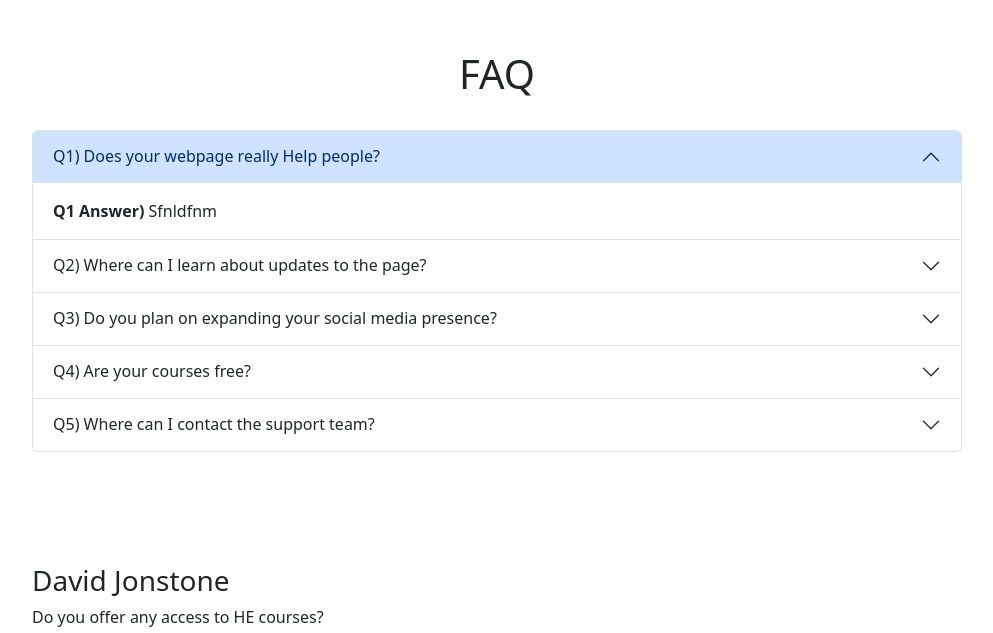
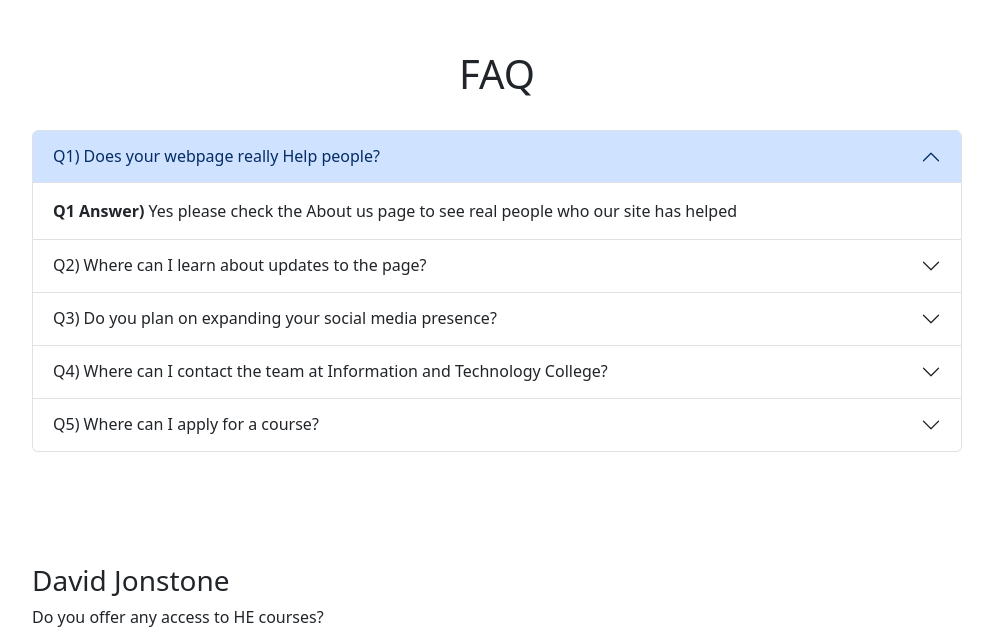
Before and after one commit to tomlinc98/IT-Site-Project, a Django app: page /faq in a window 1280 px wide. Shown: the part 83-716 px from the top of the page, without its empty margins (143-1136 px from the left). Run offline with Django 4.2, Linux system fonts and the light colour scheme; data comes from the database, SQL or seed files in the repository; some libraries are stand-ins or nearby versions.

Commit message:
added faq questions

```diff
--- a/IT_Site/base/templates/base/faq.html
+++ b/IT_Site/base/templates/base/faq.html
@@ -31,7 +31,7 @@
         <div id="collapseOne" class="accordion-collapse collapse show" aria-labelledby="headingOne"
           data-bs-parent="#accordionExample">
           <div class="accordion-body">
-            <strong>Q1 Answer&#41;</strong> Sfnldfnm
+            <strong>Q1 Answer&#41;</strong> Yes please check the About us page to see real people who our site has helped
           </div>
         </div>
       </div>
@@ -45,7 +45,7 @@
         <div id="collapseTwo" class="accordion-collapse collapse" aria-labelledby="headingTwo"
           data-bs-parent="#accordionExample">
           <div class="accordion-body">
-            <strong>Q2 Answer&#41;</strong>
+            <strong>Q2 Answer&#41;</strong> You can find bug fixes and tweaks to the site on our Home page
           </div>
         </div>
       </div>
@@ -54,18 +54,12 @@
           <button class="accordion-button collapsed" type="button" data-bs-toggle="collapse"
             data-bs-target="#collapseThree" aria-expanded="false" aria-controls="collapseThree">
             Q3&#41; Do you plan on expanding your social media presence?
-
           </button>
         </h2>
         <div id="collapseThree" class="accordion-collapse collapse" aria-labelledby="headingThree"
           data-bs-parent="#accordionExample">
           <div class="accordion-body">
-            <strong>Q3 Answer&#41;</strong> It is hidden by default, until the collapse plugin adds the appropriate
-            classes
-            that we use to style each element. These classes control the overall appearance, as well as the showing and
-            hiding via CSS transitions. You can modify any of this with custom CSS or overriding our default variables.
-            It's also worth noting that just about any HTML can go within the <code>.accordion-body</code>, though the
-            transition does limit overflow.
+            <strong>Q3 Answer&#41;</strong> We do plan on expanding our brand to other Social media sites such as TikTok, Reddit, Youtube and even Instagram, so keep an eye out for those Announcements!
           </div>
         </div>
       </div>
@@ -73,18 +67,22 @@
         <h2 class="accordion-header" id="headingFour">
           <button class="accordion-button collapsed" type="button" data-bs-toggle="collapse"
             data-bs-target="#collapseFour" aria-expanded="false" aria-controls="collapseFour">
-            Q4&#41; Are your courses free?
+            Q4&#41; Where can I contact the team at Information and Technology College?
           </button>
         </h2>
         <div id="collapseFour" class="accordion-collapse collapse" aria-labelledby="headingFour"
           data-bs-parent="#accordionExample">
           <div class="accordion-body">
-            <strong>Q4 Answer&#41;</strong> It is hidden by default, until the collapse plugin adds the appropriate
-            classes
-            that we use to style each element. These classes control the overall appearance, as well as the showing and
-            hiding via CSS transitions. You can modify any of this with custom CSS or overriding our default variables.
-            It's also worth noting that just about any HTML can go within the <code>.accordion-body</code>, though the
-            transition does limit overflow.
+            <strong>Q4 Answer&#41;</strong> Our college is very open with the communications between staff and customers and because we encourage healthy feedback. Please be paitent with our response time as we can be very busy. <br> You can contact us at:<br>
+            <br>Information and
+            <br>Technology College
+            <br>Coton Road
+            <br> Nuneaton
+            <br>CV11 5TX
+            <br>Warwickshire
+            <br>
+            <br>Open Mon - Fri | 8am - 6pm
+            <br>Tel: +44 (0) 2488676577
           </div>
         </div>
       </div>
@@ -92,14 +90,14 @@
         <h2 class="accordion-header" id="headingFive">
           <button class="accordion-button collapsed" type="button" data-bs-toggle="collapse"
             data-bs-target="#collapseFive" aria-expanded="false" aria-controls="collapseFive">
-            Q5&#41; Where can I contact the support team?
+            Q5&#41; Where can I apply for a course?
 
           </button>
         </h2>
         <div id="collapseFive" class="accordion-collapse collapse" aria-labelledby="headingFive"
           data-bs-parent="#accordionExample">
           <div class="accordion-body">
-            <strong>Q5 Answer&#41;</strong>
+            <strong>Q5 Answer&#41;</strong>You can register the available courses by inserting your details when you click on the Courses page, select what course you want to study and an apply form would appear on that webpage.
           </div>
         </div>
       </div>
```
